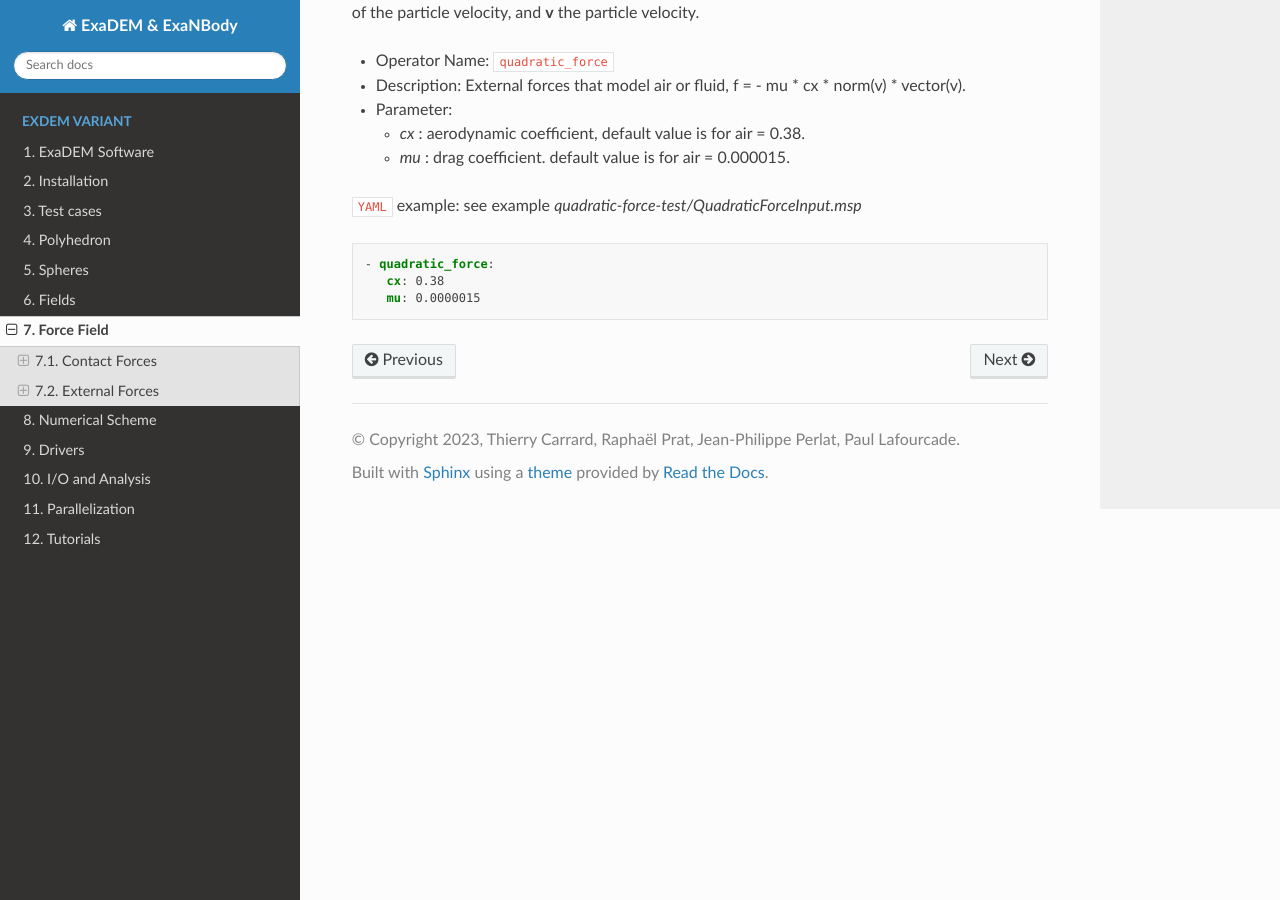
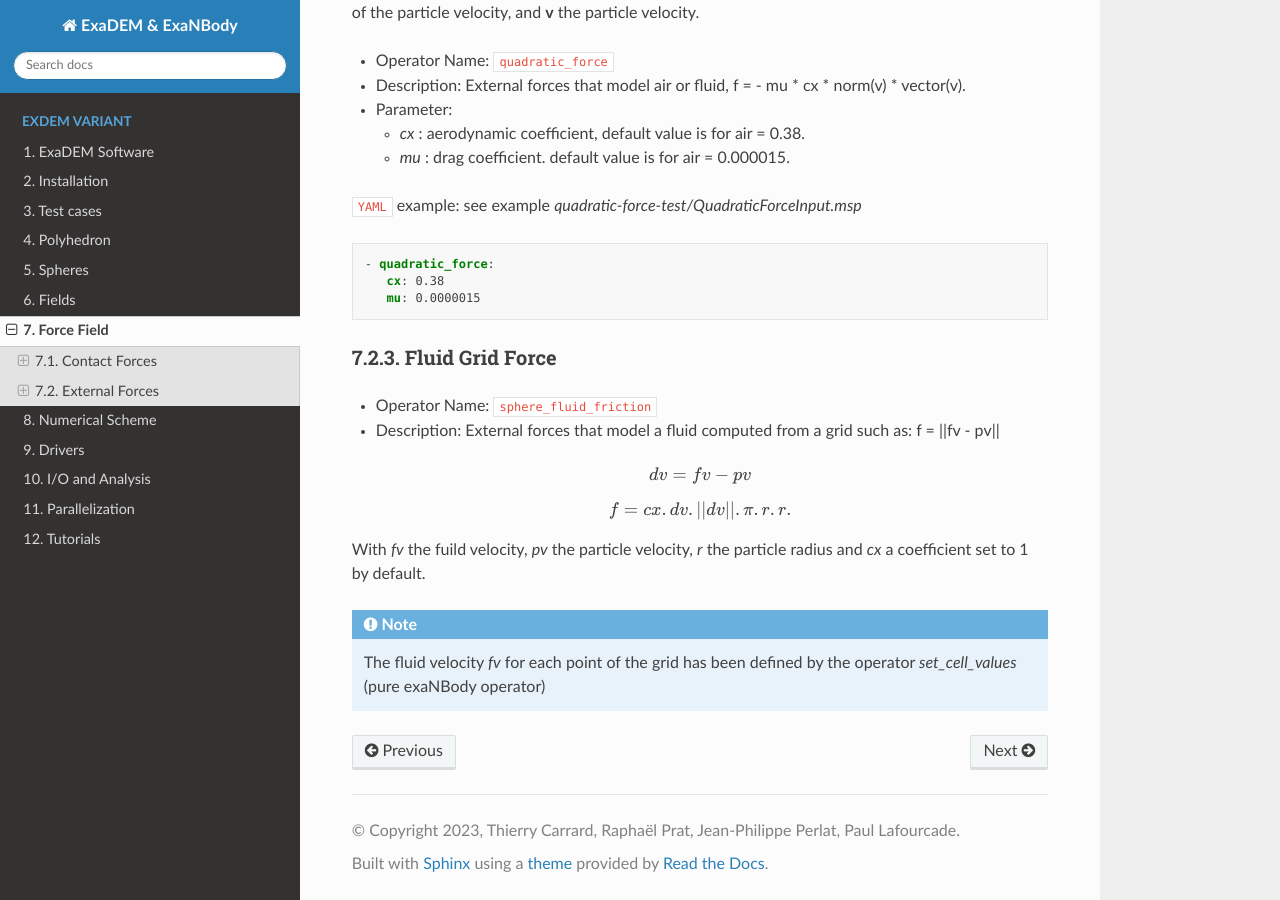
Before and after one commit to Collab4exaNBody/doc_exaDEM, a Sphinx documentation site: the page built from source/project_exaDEM/ForceField.rst, in a window 1280 px wide and 900 px high, scrolled down 5896 px. Built offline with Sphinx 7.4.7 and the Read the Docs theme 2.0.0, drawn with Linux system fonts in a browser that asks for light colours.

Commit message:
add sphere fluid operator

```diff
--- a/source/project_exaDEM/ForceField.rst
+++ b/source/project_exaDEM/ForceField.rst
@@ -282,3 +282,23 @@ With **f** the particle forces, cx the aerodynamic coefficient, and \\(\\mu\\) t
    - quadratic_force:
       cx: 0.38
       mu: 0.0000015
+
+Fluid Grid Force
+^^^^^^^^^^^^^^^^
+
+* Operator Name: ``sphere_fluid_friction``
+* Description: External forces that model a fluid computed from a grid such as: f = ||fv - pv||
+
+.. math::
+
+	dv = fv - pv
+
+.. math::
+
+  f = cx . dv . ||dv|| . \pi . r . r.
+
+With `fv` the fuild velocity, `pv` the particle velocity, `r` the particle radius and `cx` a coefficient set to 1 by default.
+
+.. note::
+
+  The fluid velocity `fv` for each point of the grid has been defined by the operator `set_cell_values` (pure exaNBody operator)
```
